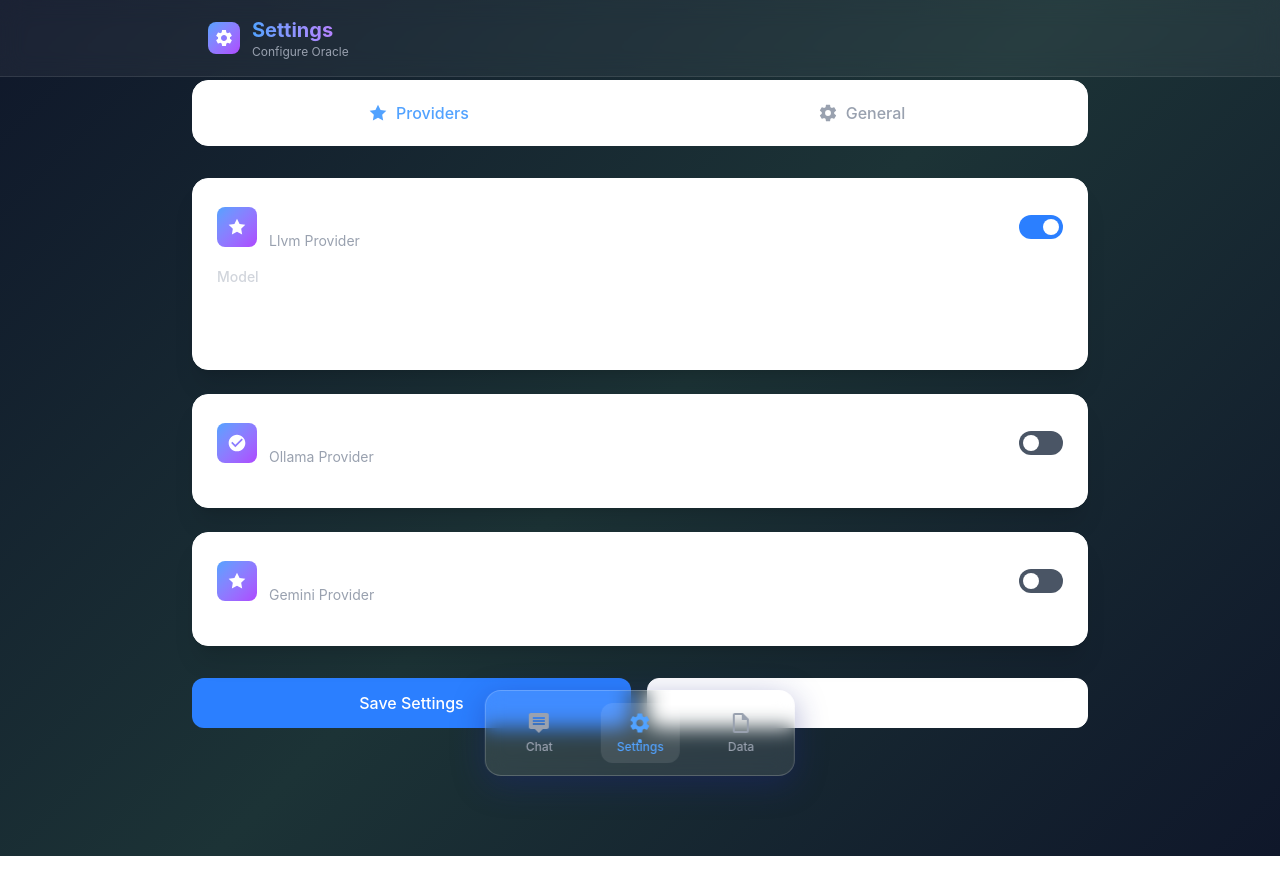
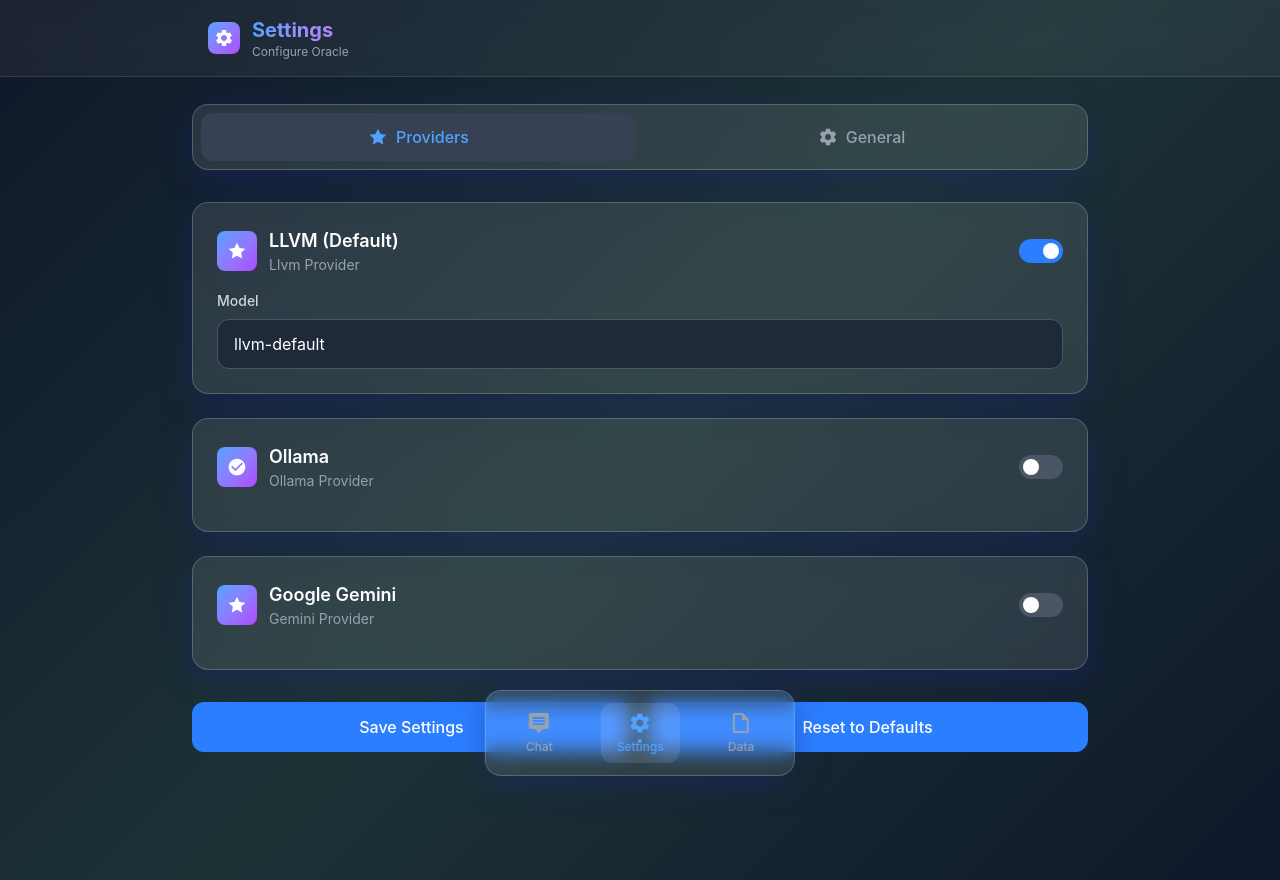
Before and after one commit to nickverneck/Oracle, a SvelteKit app in the folder frontend/: page /settings in a window 1280 px wide. Before the commit the page ends 856 px from the top, so only its background shows below. Built offline with nearby package versions, Linux system fonts and the light colour scheme.

Commit message:
fixing ui elements

```diff
--- a/frontend/src/routes/data/+page.svelte
+++ b/frontend/src/routes/data/+page.svelte
@@ -169,8 +169,7 @@
 	<main class="pt-20 pb-32 px-4">
 		<div class="max-w-4xl mx-auto">
 			<!-- Processing Type Selection -->
-			<div class="mb-8">
-				<div class="bg-white backdrop-blur-md border border-white rounded-2xl p-6 shadow-xl">
+			<div class="mt-6 glass rounded-2xl p-6 shadow-xl">
 				<h3 class="text-lg font-semibold text-white mb-4">Processing Method</h3>
 				<div class="grid grid-cols-1 md:grid-cols-3 gap-4">
 					<button
@@ -199,7 +198,7 @@
 					</button>
 					<button
 						onclick={() => processingType = 'both'}
-							class="p-4 rounded-xl border-2 transition-all duration-300 ease-out hover:scale-105 active:scale-95 {processingType === 'both' ? 'border-blue-500 bg-blue-500' : 'border-white bg-white/5'}"
+						class="p-4 rounded-xl border-2 transition-all duration-300 ease-out hover:scale-105 active:scale-95 {processingType === 'both' ? 'border-blue-500 bg-blue-500' : 'border-gray-600 bg-gray-800 bg-opacity-20'}"
 					>
 						<div class="flex flex-col items-center space-y-2">
 							<svg class="w-8 h-8 text-green-400" fill="currentColor" viewBox="0 0 24 24">
@@ -211,15 +210,14 @@
 					</button>
 				</div>
 			</div>
-			</div>
 
 			<!-- File Upload Area -->
 			<div class="mb-8">
 				<div
-					class="relative bg-white backdrop-blur-md border-2 border-dashed rounded-2xl p-12 text-center transition-all duration-300 ease-out"
+					class="relative glass border-2 border-dashed rounded-2xl p-12 text-center transition-all duration-300 ease-out"
 					class:border-blue-500={dragActive}
 					class:bg-blue-500={dragActive}
-					class:border-white={!dragActive}
+					class:border-gray-600={!dragActive}
 					ondragenter={handleDragEnter}
 					ondragleave={handleDragLeave}
 					ondragover={handleDragOver}
--- a/frontend/src/routes/settings/+page.svelte
+++ b/frontend/src/routes/settings/+page.svelte
@@ -103,15 +103,12 @@
 	<main class="pt-20 pb-32 px-4">
 		<div class="max-w-4xl mx-auto">
 			<!-- Tab Navigation -->
-			<div class="mb-8">
-				<div class="bg-white backdrop-blur-md border border-white rounded-2xl p-2">
+			<div class="mb-8 mt-6">
+				<div class="glass rounded-2xl p-2">
 					<div class="flex space-x-2">
 						<button
 							onclick={() => activeTab = 'providers'}
-							class="flex-1 py-3 px-4 rounded-xl transition-all duration-300 ease-out hover:bg-white"
-							class:bg-white={activeTab === 'providers'}
-							class:text-blue-400={activeTab === 'providers'}
-							class:text-gray-400={activeTab !== 'providers'}
+							class="flex-1 py-3 px-4 rounded-xl transition-all duration-300 ease-out hover:bg-gray-700 {activeTab === 'providers' ? 'bg-gray-700 text-blue-400' : 'text-gray-400'}"
 						>
 							<div class="flex items-center justify-center space-x-2">
 								<svg class="w-5 h-5" fill="currentColor" viewBox="0 0 24 24">
@@ -122,10 +119,7 @@
 						</button>
 						<button
 							onclick={() => activeTab = 'general'}
-							class="flex-1 py-3 px-4 rounded-xl transition-all duration-300 ease-out hover:bg-white"
-							class:bg-white={activeTab === 'general'}
-							class:text-blue-400={activeTab === 'general'}
-							class:text-gray-400={activeTab !== 'general'}
+							class="flex-1 py-3 px-4 rounded-xl transition-all duration-300 ease-out hover:bg-gray-700 {activeTab === 'general' ? 'bg-gray-700 text-blue-400' : 'text-gray-400'}"
 						>
 							<div class="flex items-center justify-center space-x-2">
 								<svg class="w-5 h-5" fill="currentColor" viewBox="0 0 24 24">
@@ -142,7 +136,7 @@
 			{#if activeTab === 'providers'}
 				<div class="space-y-6">
 					{#each providers as provider}
-						<div class="bg-white backdrop-blur-md border border-white rounded-2xl p-6 shadow-xl">
+						<div class="glass rounded-2xl p-6 shadow-xl">
 							<div class="flex items-center justify-between mb-4">
 								<div class="flex items-center space-x-3">
 									<div class="w-10 h-10 bg-gradient-to-br from-blue-400 to-purple-500 rounded-lg flex items-center justify-center">
@@ -188,7 +182,7 @@
 												bind:value={provider.config.url}
 												onchange={(e) => updateProviderConfig(provider.id, 'url', e.target.value)}
 												placeholder="http://localhost:11434"
-												class="w-full px-4 py-3 bg-white border border-white rounded-xl text-white placeholder-gray-400 focus:outline-none focus:ring-2 focus:ring-blue-500 focus:border-transparent transition-all duration-300"
+												class="w-full px-4 py-3 bg-gray-800 bg-opacity-50 border border-gray-600 rounded-xl text-white placeholder-gray-400 focus:outline-none focus:ring-2 focus:ring-blue-500 focus:border-transparent transition-all duration-300"
 											/>
 										</div>
 									{:else if provider.type === 'gemini'}
@@ -200,7 +194,7 @@
 													bind:value={provider.config.apiKey}
 													onchange={(e) => updateProviderConfig(provider.id, 'apiKey', e.target.value)}
 													placeholder="Enter your Gemini API key"
-													class="w-full px-4 py-3 pr-12 bg-white border border-white rounded-xl text-white placeholder-gray-400 focus:outline-none focus:ring-2 focus:ring-blue-500 focus:border-transparent transition-all duration-300"
+													class="w-full px-4 py-3 pr-12 bg-gray-800 bg-opacity-50 border border-gray-600 rounded-xl text-white placeholder-gray-400 focus:outline-none focus:ring-2 focus:ring-blue-500 focus:border-transparent transition-all duration-300"
 												/>
 												<button
 													onclick={() => showApiKey = !showApiKey}
@@ -227,7 +221,7 @@
 											bind:value={provider.config.model}
 											onchange={(e) => updateProviderConfig(provider.id, 'model', e.target.value)}
 											placeholder="Enter model name"
-											class="w-full px-4 py-3 bg-white border border-white rounded-xl text-white placeholder-gray-400 focus:outline-none focus:ring-2 focus:ring-blue-500 focus:border-transparent transition-all duration-300"
+											class="w-full px-4 py-3 bg-gray-800 bg-opacity-50 border border-gray-600 rounded-xl text-white placeholder-gray-400 focus:outline-none focus:ring-2 focus:ring-blue-500 focus:border-transparent transition-all duration-300"
 											readonly={provider.type === 'llvm'}
 										/>
 									</div>
@@ -256,7 +250,7 @@
 				</button>
 				<button
 					onclick={resetSettings}
-					class="flex-1 bg-white hover:bg-white border border-white text-white font-medium py-3 px-6 rounded-xl transition-all duration-300 ease-out hover:scale-105 active:scale-95"
+					class="flex-1 bg-blue-500 hover:bg-blue-600 border border-blue-500 text-white font-medium py-3 px-6 rounded-xl transition-all duration-300 ease-out hover:scale-105 active:scale-95"
 				>
 					Reset to Defaults
 				</button>
```
Lines whose indentation alone changed are shown as unchanged.
